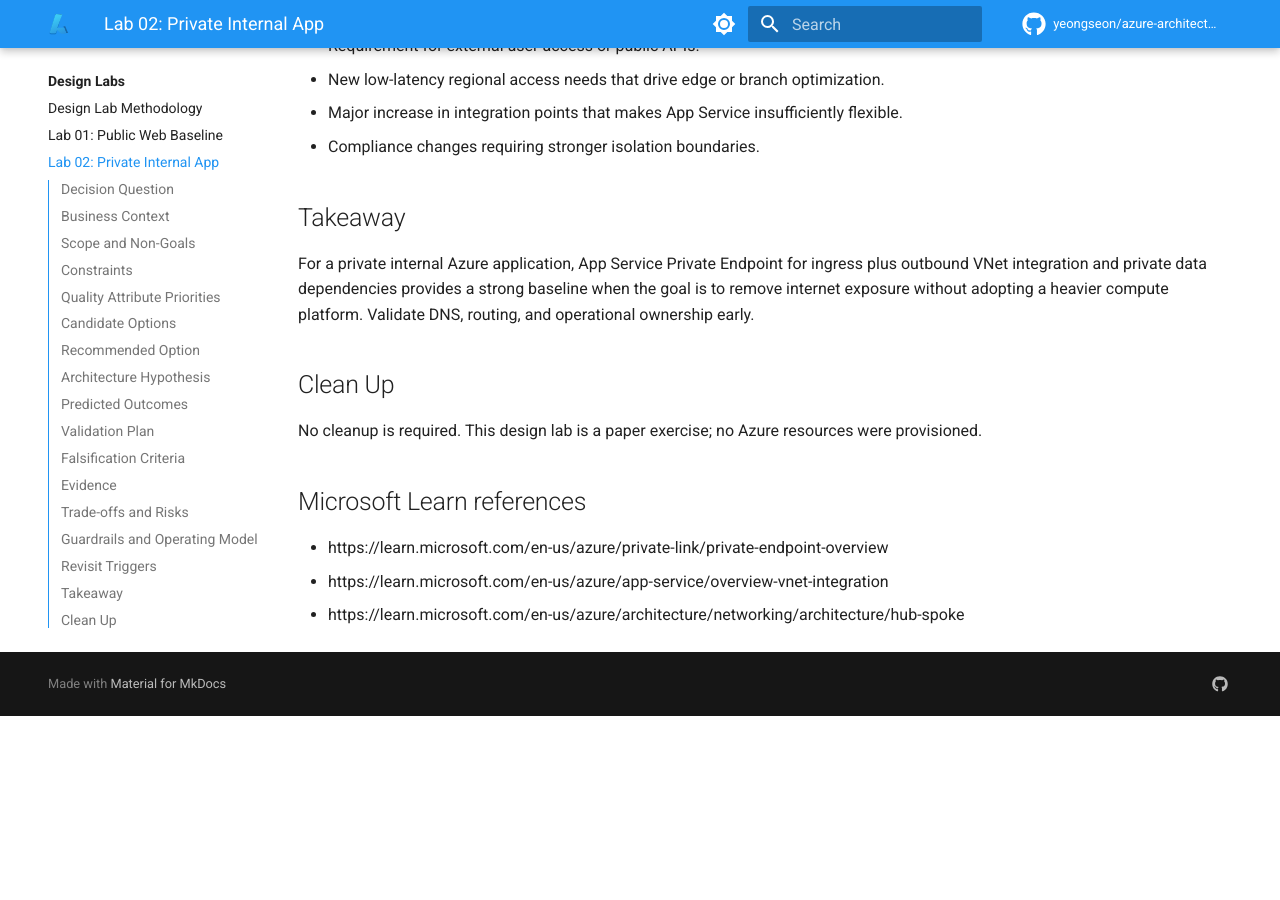
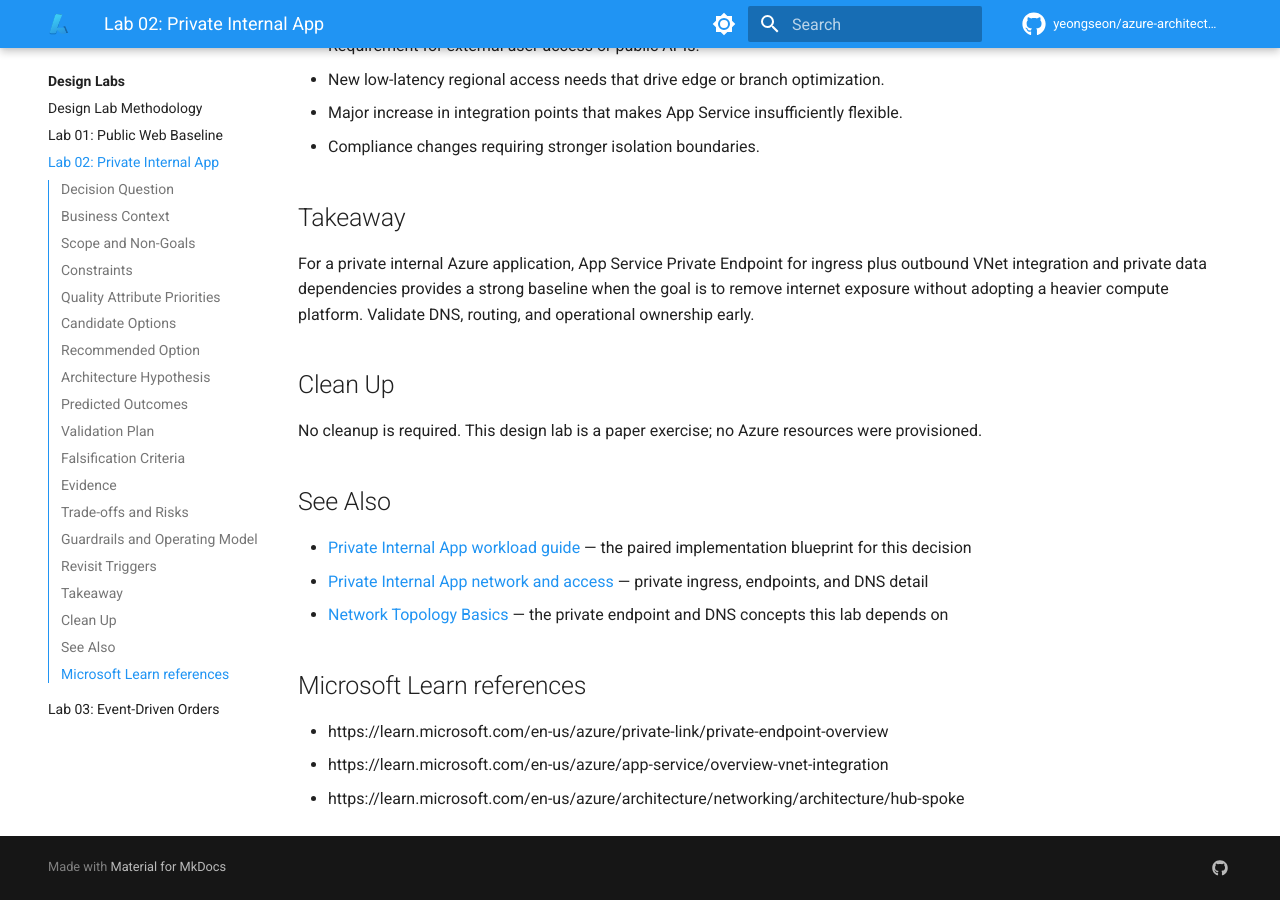
Before and after one commit to yeongseon/azure-architecture-practical-guide, an MkDocs documentation site: the page built from docs/design-labs/lab-02-private-internal-app.md, in a window 1280 px wide and 900 px high, scrolled down 3721 px. Built offline with MkDocs 1.6.1 and Material for MkDocs 9.7.7, drawn with Linux system fonts in a browser that asks for light colours; comment, search, counter and statistics services are not loaded; before the commit the page ends 4437 px from its top, so only the background shows below that.

Commit message:
docs(design-labs): add See Also cross-links to design-labs pages (#12)

```diff
--- a/docs/design-labs/index.md
+++ b/docs/design-labs/index.md
@@ -63,6 +63,12 @@
 - **Assumed** when validation is still pending.
 - **Unknown** when evidence is missing.
 
+## See Also
+
+- [Design Lab Methodology](methodology.md) — the ADVR structure every lab follows
+- [Workload Guides](../workload-guides/index.md) — the implementation blueprints each lab pairs with
+- [Patterns](../patterns/index.md) — reusable design patterns referenced across the labs
+
 ## Microsoft Learn references
 
 - https://learn.microsoft.com/en-us/azure/architecture/
--- a/docs/design-labs/lab-01-public-web-baseline.md
+++ b/docs/design-labs/lab-01-public-web-baseline.md
@@ -120,6 +120,12 @@
 
 No cleanup is required. This design lab is a paper exercise; no Azure resources were provisioned.
 
+## See Also
+
+- [Public Web and API workload guide](../workload-guides/public-web-api/index.md) — the paired implementation blueprint for this decision
+- [Public Web and API baseline](../workload-guides/public-web-api/baseline.md) — detailed baseline architecture and standards
+- [Design Lab Methodology](methodology.md) — the ADVR structure this lab follows
+
 ## Microsoft Learn references
 
 - https://learn.microsoft.com/en-us/azure/architecture/web-apps/app-service/architectures/baseline-zone-redundant
--- a/docs/design-labs/lab-02-private-internal-app.md
+++ b/docs/design-labs/lab-02-private-internal-app.md
@@ -122,6 +122,12 @@
 
 No cleanup is required. This design lab is a paper exercise; no Azure resources were provisioned.
 
+## See Also
+
+- [Private Internal App workload guide](../workload-guides/private-internal-app/index.md) — the paired implementation blueprint for this decision
+- [Private Internal App network and access](../workload-guides/private-internal-app/network-and-access.md) — private ingress, endpoints, and DNS detail
+- [Network Topology Basics](../platform/network-topology-basics.md) — the private endpoint and DNS concepts this lab depends on
+
 ## Microsoft Learn references
 
 - https://learn.microsoft.com/en-us/azure/private-link/private-endpoint-overview
--- a/docs/design-labs/lab-03-event-driven-orders.md
+++ b/docs/design-labs/lab-03-event-driven-orders.md
@@ -120,6 +120,12 @@
 
 No cleanup is required. This design lab is a paper exercise; no Azure resources were provisioned.
 
+## See Also
+
+- [Event-Driven Integration workload guide](../workload-guides/event-driven-integration/index.md) — the paired implementation blueprint for this decision
+- [Event-Driven messaging and consistency](../workload-guides/event-driven-integration/messaging-and-consistency.md) — delivery guarantees, idempotency, and consistency detail
+- [Integration Selection Basics](../platform/integration-selection-basics.md) — choosing between messaging, eventing, and streaming
+
 ## Microsoft Learn references
 
 - https://learn.microsoft.com/en-us/azure/architecture/guide/architecture-styles/event-driven
--- a/docs/design-labs/methodology.md
+++ b/docs/design-labs/methodology.md
@@ -96,6 +96,12 @@
 - Link the lab to the matching workload guide and infrastructure path when available.
 - Mark unresolved points as [Assumed] or [Unknown] instead of hiding uncertainty.
 
+## See Also
+
+- [Design Labs](index.md) — the labs that apply this ADVR method
+- [Well-Architected](../waf/index.md) — the quality-attribute pillars that drive ADVR priority ranking
+- [Patterns](../patterns/index.md) — candidate options and trade-offs expressed as reusable patterns
+
 ## Microsoft Learn references
 
 - https://learn.microsoft.com/en-us/azure/architecture/patterns/
```
